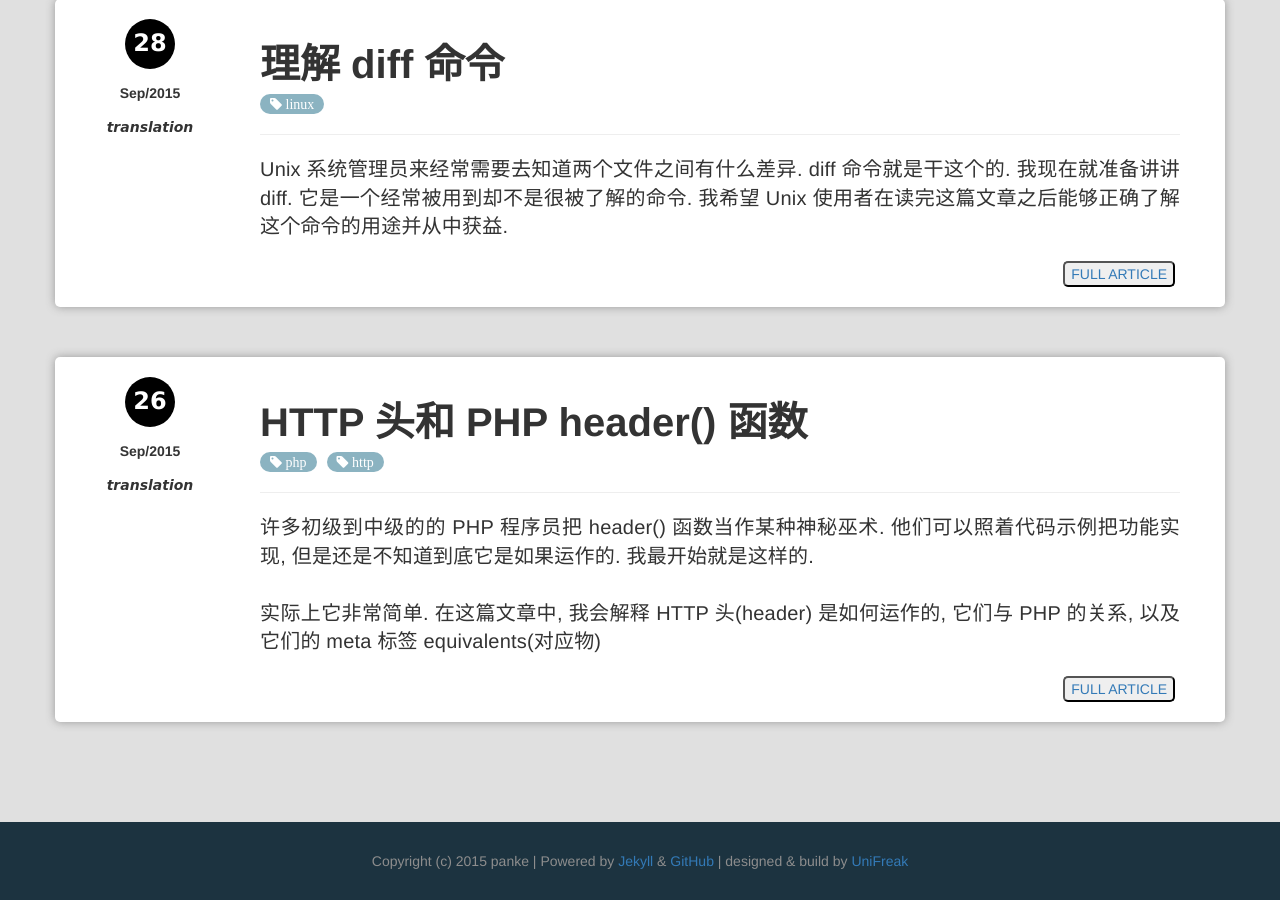
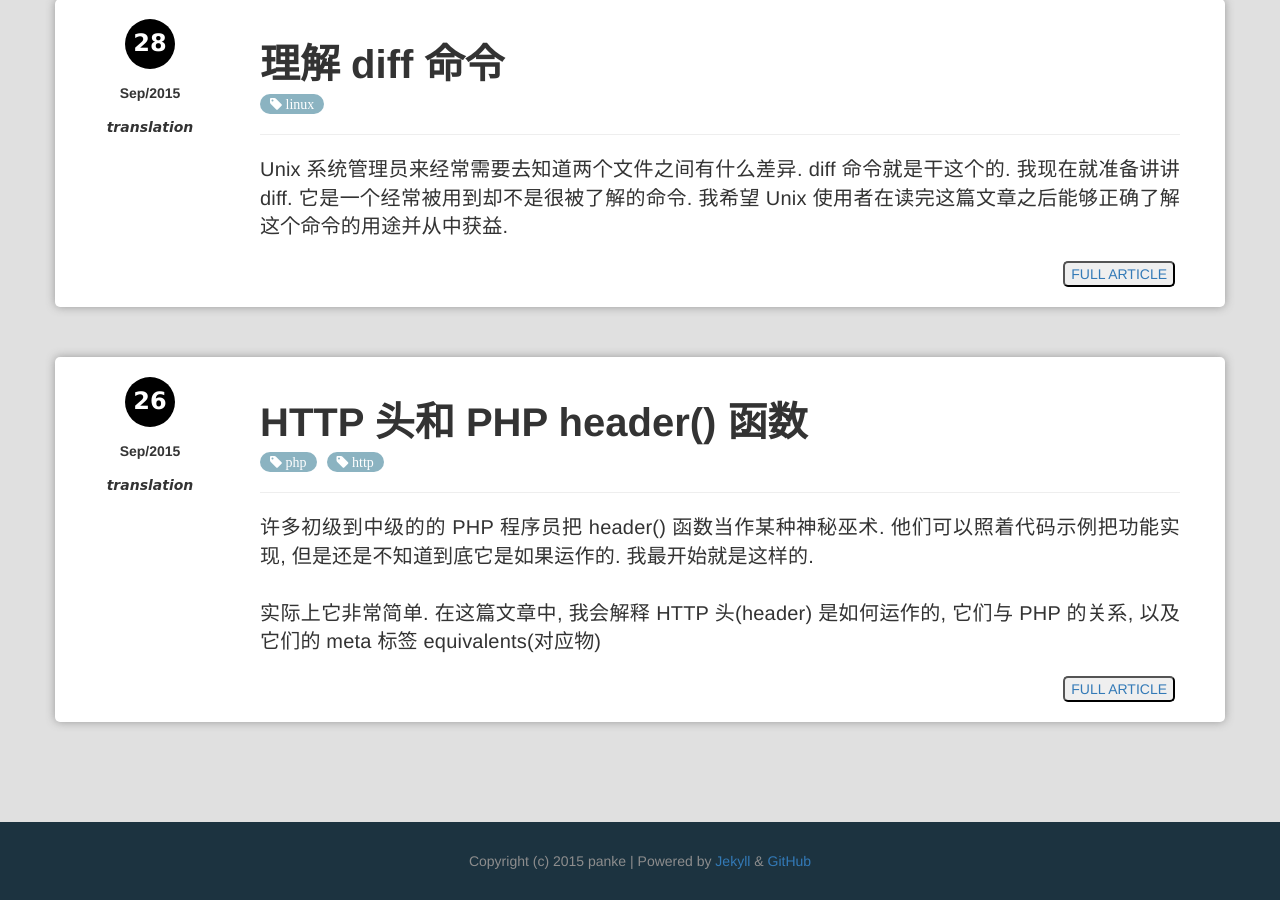
Before and after one commit to xiajingchuan/xiajingchuan.github.io, a Jekyll site: the page built from index.html, in a window 1280 px wide and 900 px high, scrolled down 1893 px. Built offline with Jekyll 4.4.1, drawn with Linux system fonts in a browser that asks for light colours; Markdown is read by kramdown in place of the engine named in the settings; the list of posts is cut into pages by our own code; comment, search, counter and statistics services are not loaded.

Commit message:
change footer

```diff
--- a/_includes/footer.html
+++ b/_includes/footer.html
@@ -31,7 +31,7 @@
         </div>
 -->
         <p id="legal">
-            Copyright (c) 2015 {{ my.displayName }} | Powered by <a href="http://jekyllrb.com">Jekyll</a> &amp; <a href="http://github.com">GitHub</a> | designed &amp; build by <a href="http://unifreak.github.io">UniFreak</a>
+            Copyright (c) 2015 {{ my.displayName }} | Powered by <a href="http://jekyllrb.com">Jekyll</a> &amp; <a href="http://github.com">GitHub</a>
         </p>
     </div>
 </footer>
```
